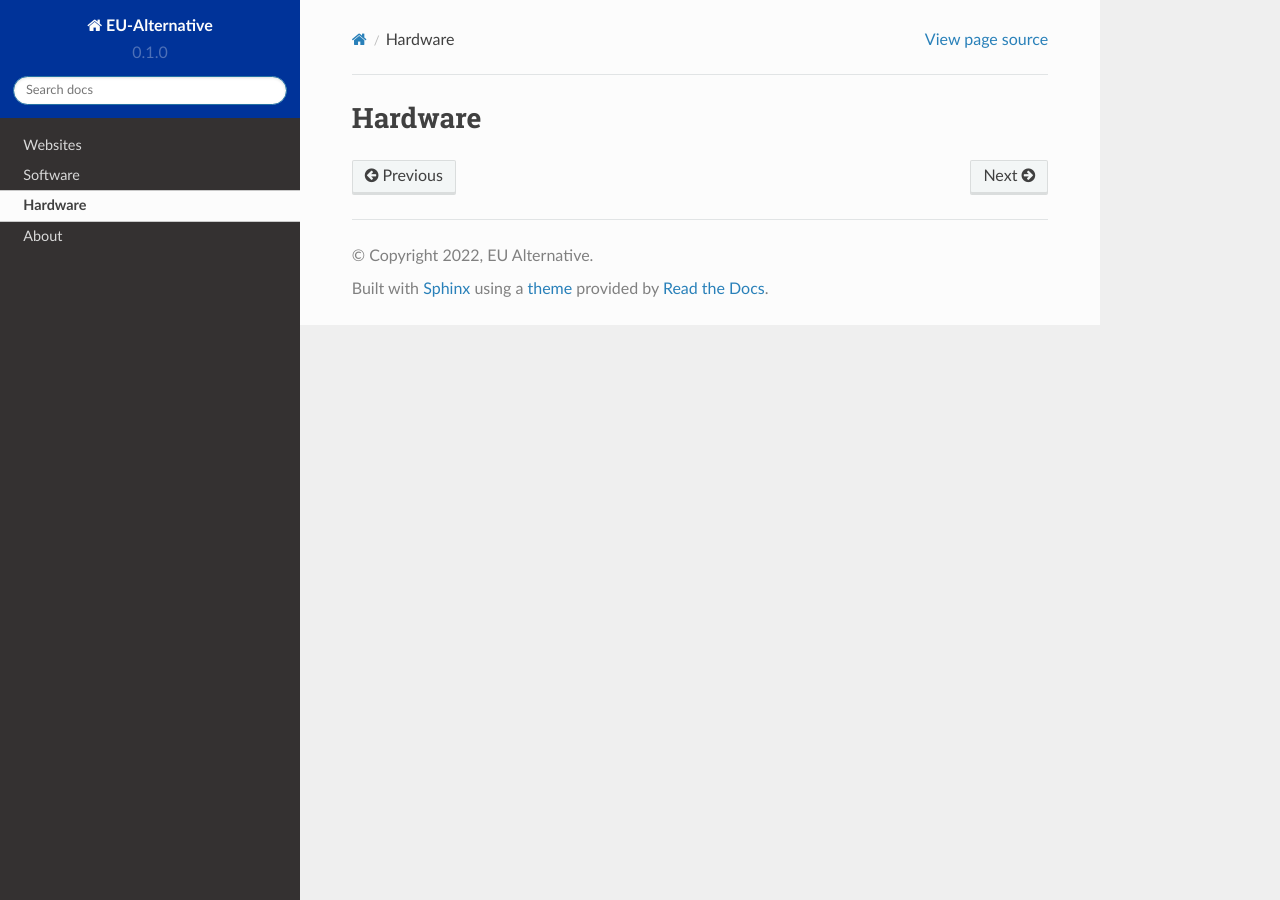
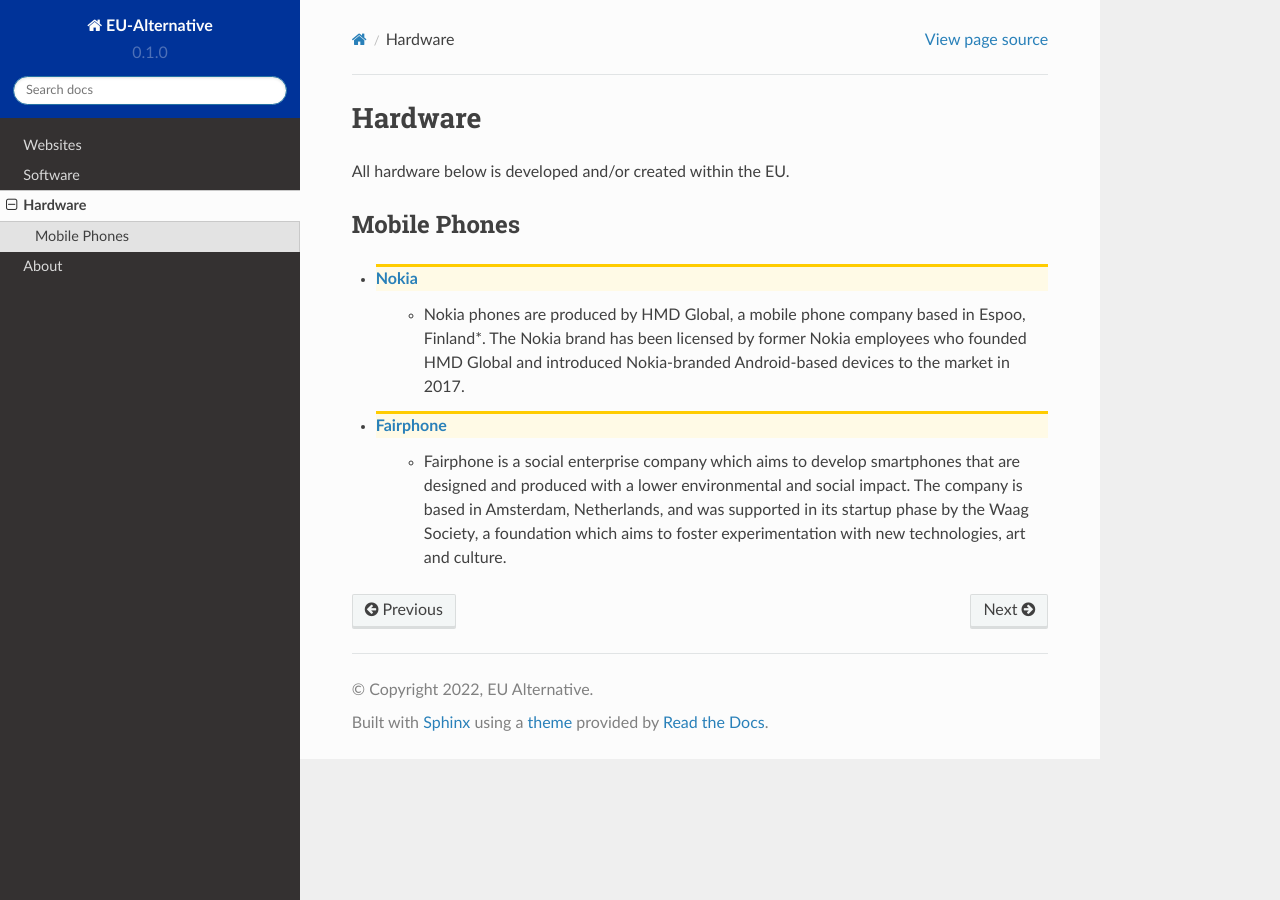
Before and after one commit to jteijema/EU-Alternative, a Sphinx documentation site: the page built from docs/source/hardware.rst, in a window 1280 px wide. Built offline with Sphinx 7.4.7 and the Read the Docs theme 2.0.0, drawn with Linux system fonts in a browser that asks for light colours.

Commit message:
Update hardware.rst

```diff
--- a/docs/source/hardware.rst
+++ b/docs/source/hardware.rst
@@ -1,2 +1,22 @@
 Hardware
 ========
+
+All hardware below is developed and/or created within the EU.
+
+Mobile Phones
+-------------
+* `Nokia`_
+    - Nokia phones are produced by HMD Global, a mobile phone company based in
+      Espoo, Finland*. The Nokia brand has been licensed by former Nokia
+      employees who founded HMD Global and introduced Nokia-branded
+      Android-based devices to the market in 2017.
+
+* `Fairphone`_
+    - Fairphone is a social enterprise company which aims to develop smartphones
+      that are designed and produced with a lower environmental and social
+      impact. The company is based in Amsterdam, Netherlands, and was supported
+      in its startup phase by the Waag Society, a foundation which aims to
+      foster experimentation with new technologies, art and culture.
+
+.. _Nokia: https://www.nokia.com/phones/
+.. _Fairphone: http://www.fairphone.com/
```
